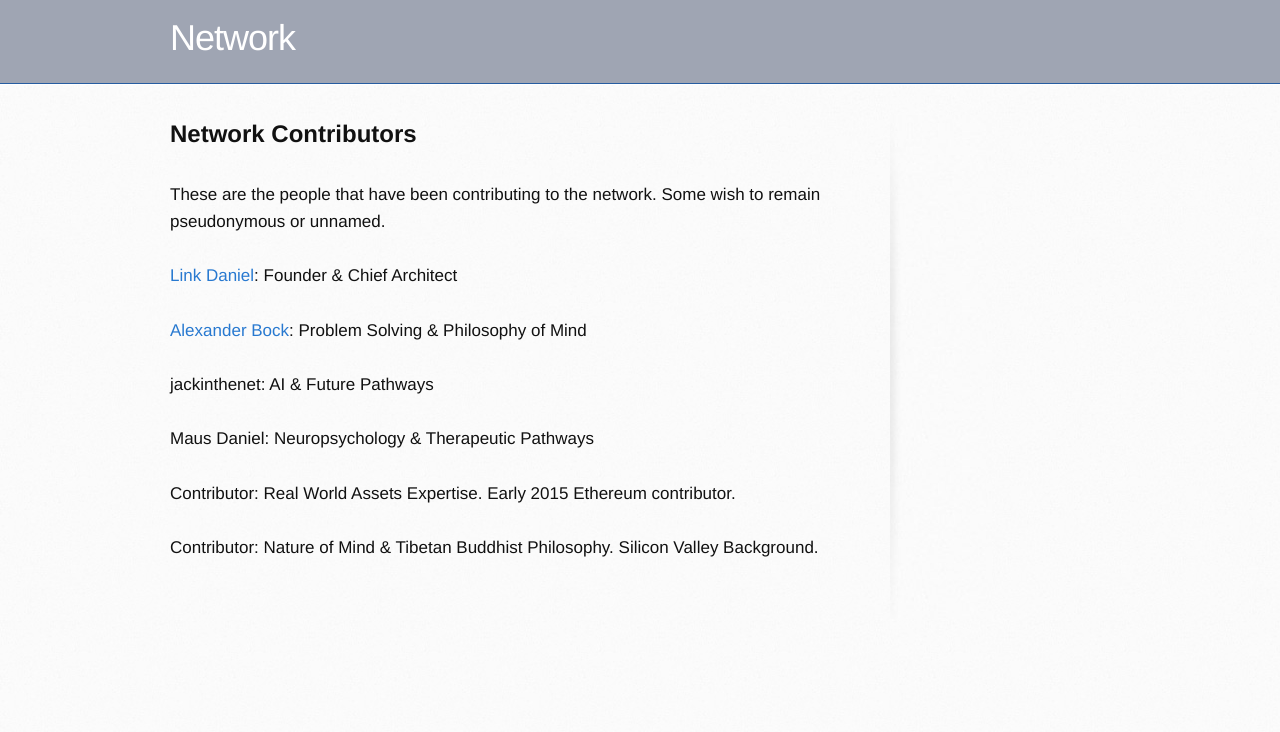
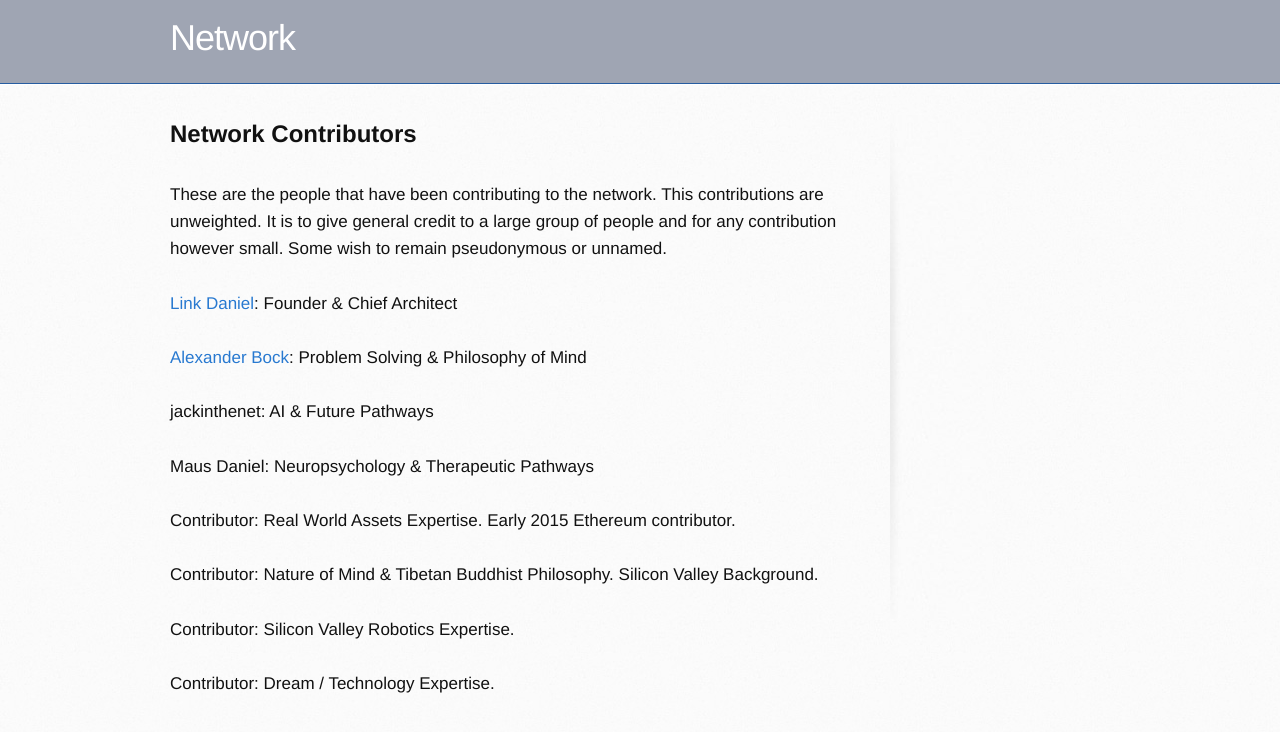
Before and after one commit to networkf/network.github.io, a Jekyll site: the page built from contributors.md, in a window 1280 px wide. Shown: the top 732 px of the page. Built offline with Jekyll 4.4.1, drawn with Linux system fonts in a browser that asks for light colours; some web fonts are replaced; our own code applies the rules of GitHub Pages for plain Markdown files; the repository's description, which GitHub fills in, is left out.

Commit message:
Update contributors.md

```diff
--- a/contributors.md
+++ b/contributors.md
@@ -8,7 +8,7 @@ layout: default
 <b><font size="5">Network Contributors</font></b>
 <br>
 <br>
-These are the people that have been contributing to the network. Some wish to remain pseudonymous or unnamed.
+These are the people that have been contributing to the network. This contributions are unweighted. It is to give general credit to a large group of people and for any contribution however small. Some wish to remain pseudonymous or unnamed.
 <br>
 <br>
 <a href="https://linkdaniel.org">Link Daniel</a>: Founder & Chief Architect
@@ -29,3 +29,9 @@ Contributor: Real World Assets Expertise. Early 2015 Ethereum contributor.
 Contributor: Nature of Mind & Tibetan Buddhist Philosophy. Silicon Valley Background.
 <br>
 <br>
+Contributor: Silicon Valley Robotics Expertise.
+<br>
+<br>
+Contributor: Dream / Technology Expertise.
+<br>
+<br>
```
